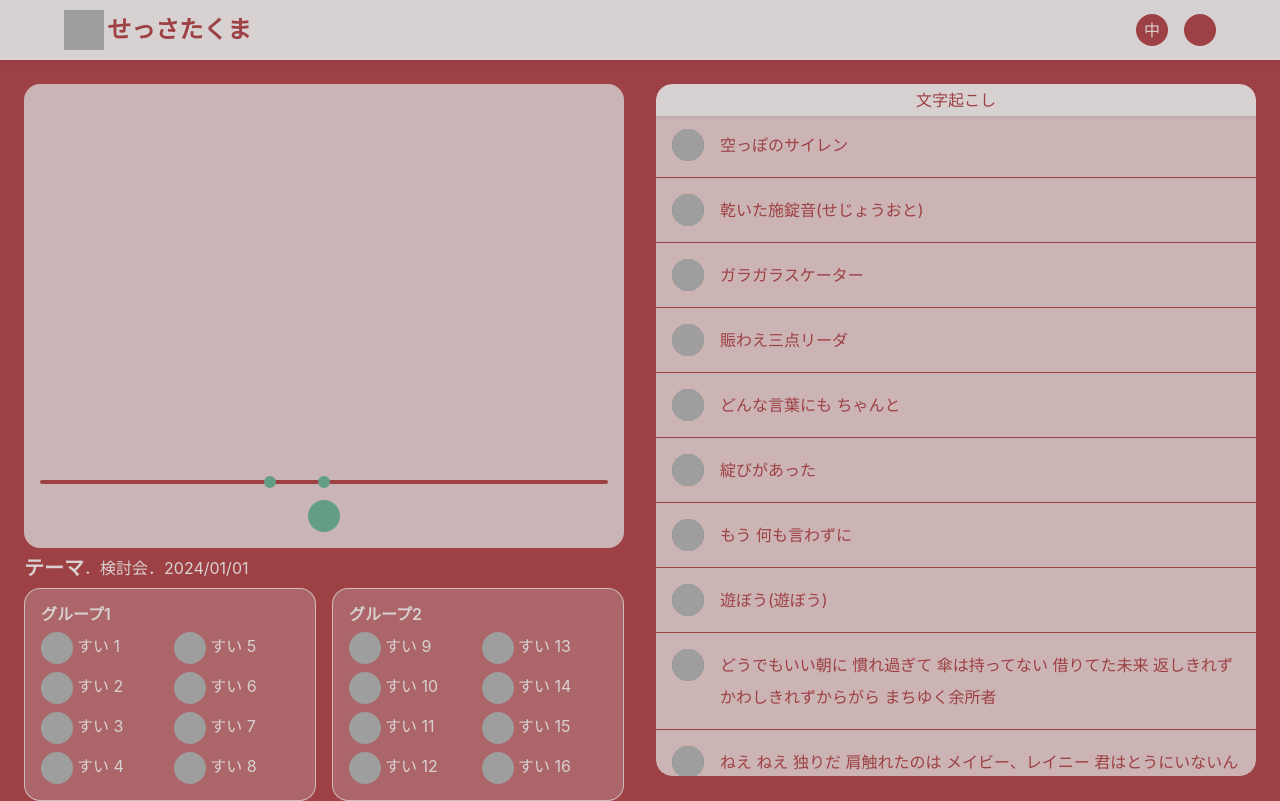
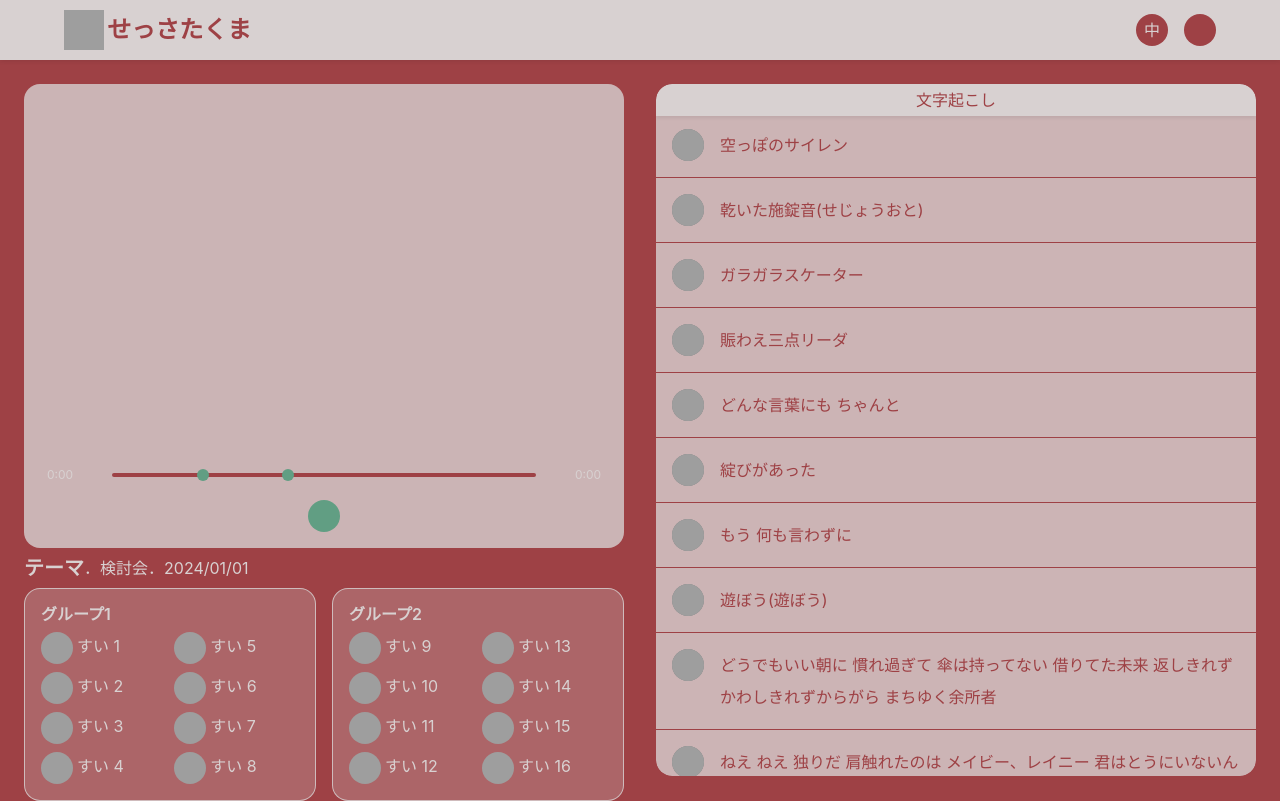
Before and after one commit to sessatakuma/jpcorrect-frontend, a React app: page / in a window 1280 px wide. Built offline with nearby package versions, Linux system fonts and the light colour scheme; grey boxes are pictures that could not be loaded; the HTML template or start-up script is replaced by a standard one.

Commit message:
time show

```diff
--- a/src/components/Display.css
+++ b/src/components/Display.css
@@ -31,7 +31,6 @@
     padding: 1rem;
     display: flex;
     align-items: center;
-    justify-content: center;
     gap: 2rem;
 }
 
@@ -41,6 +40,19 @@
     height: 4px;
     background: var(--clr-secondary);
     border-radius: 2px;
+}
+
+.timeline .time-left,
+.timeline .time-right {
+    font-size: 12px;
+    color: var(--clr-primary);
+    width: 40px;
+    text-align: center;
+}
+
+.timeline .progress-container {
+    position: relative;
+    flex: 1;
 }
 
 .timeline .dot {
--- a/src/components/Display.jsx
+++ b/src/components/Display.jsx
@@ -1,13 +1,16 @@
-import React, { useRef } from "react";
+import React, { useRef, useState, useEffect } from "react";
 import YouTube from "react-youtube";
 import 'components/Display.css';
 import VideoInfo from "components/VideoInfo";
 
 export default function Display() {
     const playerRef = useRef(null);
+    const [currentTime, setCurrentTime] = useState(0);
+    const [duration, setDuration] = useState(0);
 
     const onReady = e => {
         playerRef.current = e.target;
+        setDuration(playerRef.current.getDuration());
     };
 
     const handlePlayPause = () => {
@@ -18,6 +21,21 @@ export default function Display() {
             else
                 playerRef.current.playVideo();
         }
+    };
+
+    useEffect(() => {
+        const interval = setInterval(() => {
+            if (playerRef.current && playerRef.current.getCurrentTime) {
+                setCurrentTime(playerRef.current.getCurrentTime());
+            }
+        }, 500);
+        return () => clearInterval(interval);
+    }, []);
+
+    const formatTime = (time) => {
+        const minutes = Math.floor(time / 60);
+        const seconds = Math.floor(time % 60);
+        return `${minutes}:${seconds < 10 ? '0' : ''}${seconds}`;
     };
 
     const opts = {
@@ -37,9 +55,13 @@ export default function Display() {
                     onReady={onReady}
                 />
                 <div className="timeline">
-                    <div className="progress"></div>
-                    <div className="dot"/>
-                    <div className="dot"/>
+                    <span className="time-left">{formatTime(currentTime)}</span>
+                    <div className="progress-container">
+                        <div className="progress"></div>
+                        <div className="dot" style={{ left: "20%" }} />
+                        <div className="dot" style={{ left: "40%" }} />
+                    </div>
+                    <span className="time-right">{formatTime(duration)}</span>
                 </div>
                 <div className="control">
                     <button className="previous">
```
